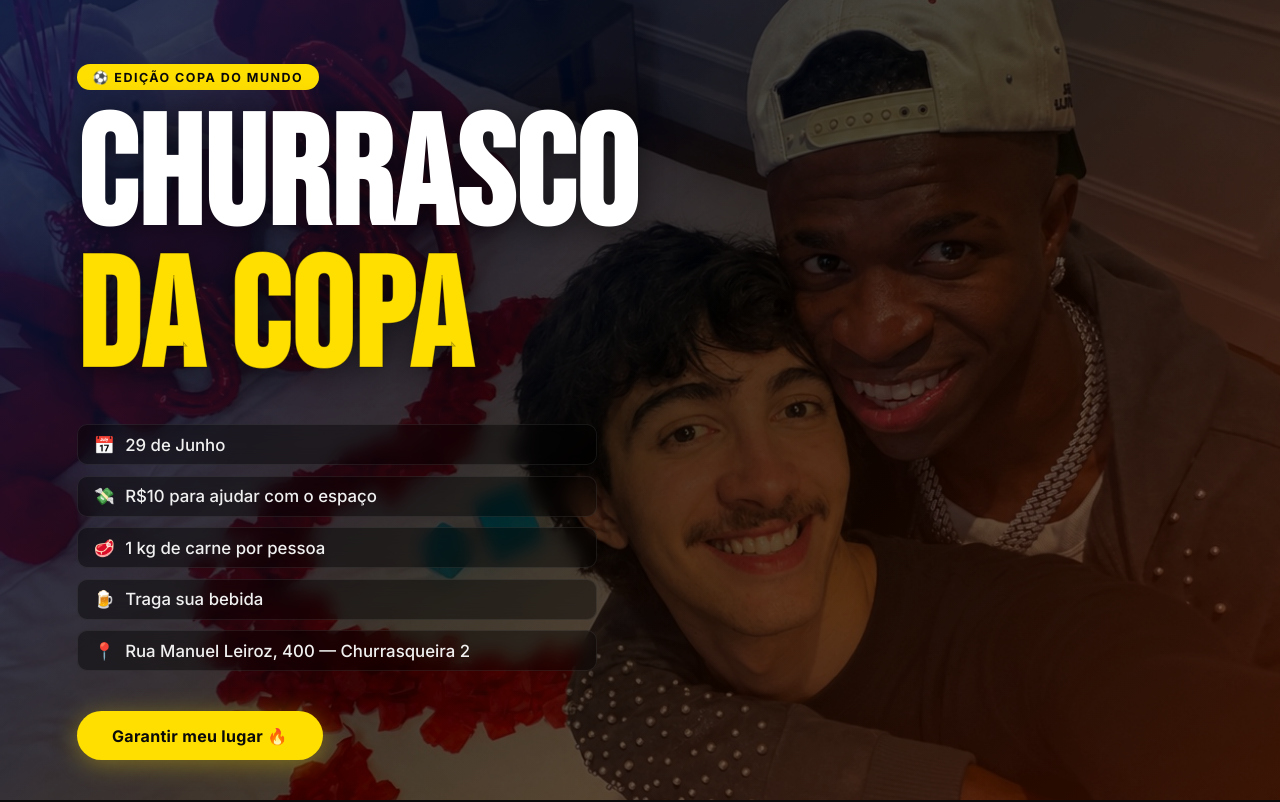
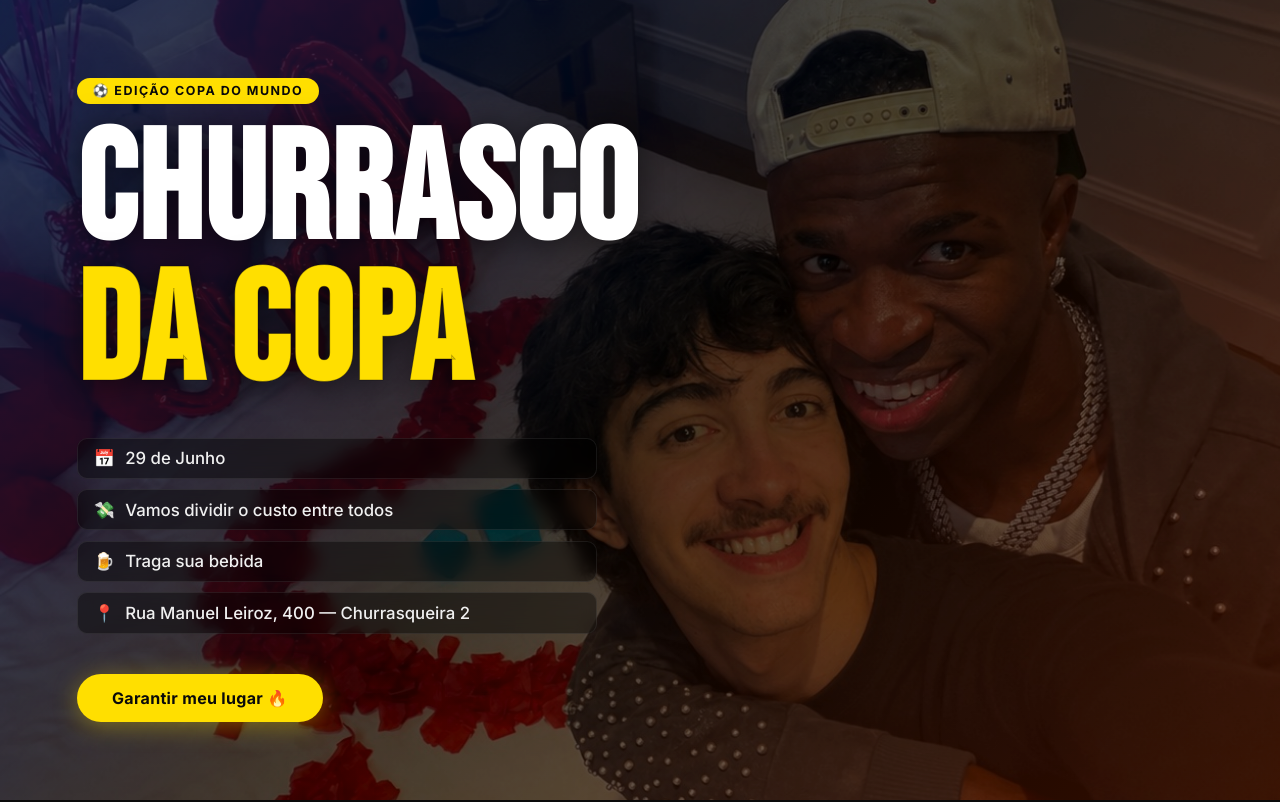
Before and after one commit to Mthxxx/Churrasco, a plain HTML site: page index.html in a window 1280 px wide. Shown: the top 802 px of the page. Drawn offline with Linux system fonts and the light colour scheme.

Commit message:
Atualiza a descrição

```diff
--- a/index.html
+++ b/index.html
@@ -18,8 +18,7 @@
       <h1 class="title">CHURRASCO<br/><span>DA COPA</span></h1>
       <div class="infos">
         <div class="info-item">📅 <span>29 de Junho</span></div>
-        <div class="info-item">💸 <span>R$10 para ajudar com o espaço</span></div>
-        <div class="info-item">🥩 <span>1 kg de carne por pessoa</span></div>
+        <div class="info-item">💸 <span>Vamos dividir o custo entre todos</span></div>
         <div class="info-item">🍺 <span>Traga sua bebida</span></div>
         <div class="info-item">📍 <span>Rua Manuel Leiroz, 400 — Churrasqueira 2</span></div>
       </div>
```
